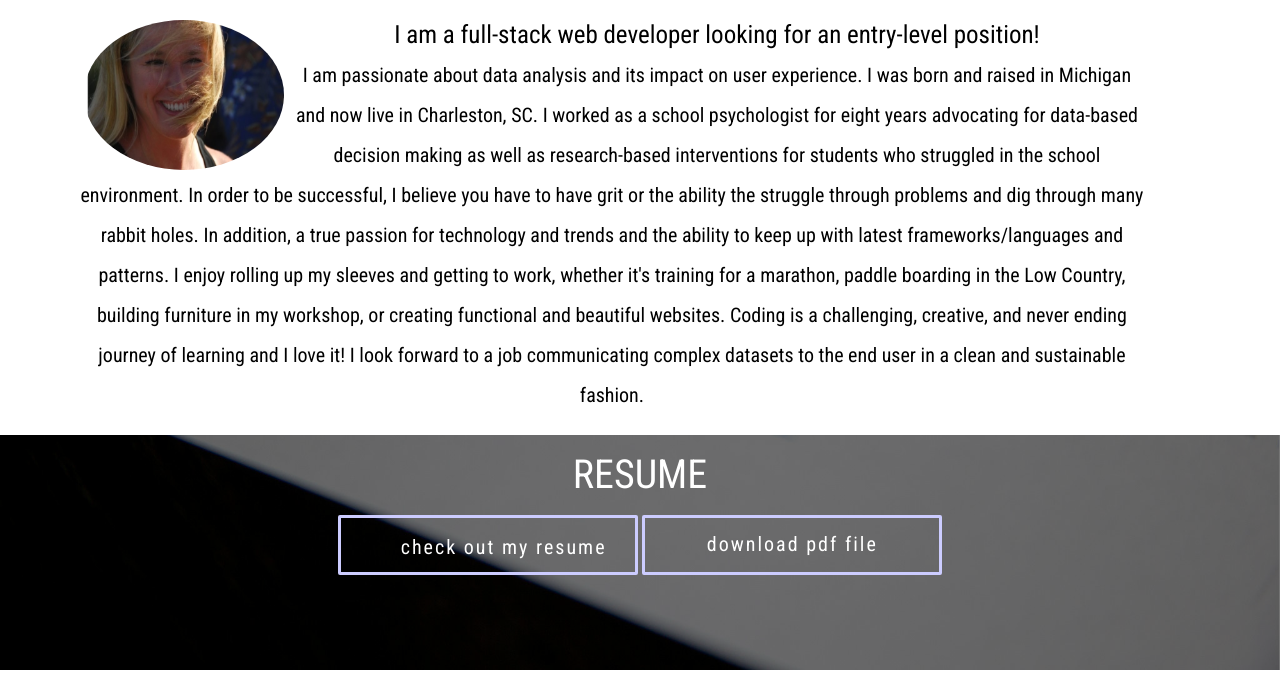
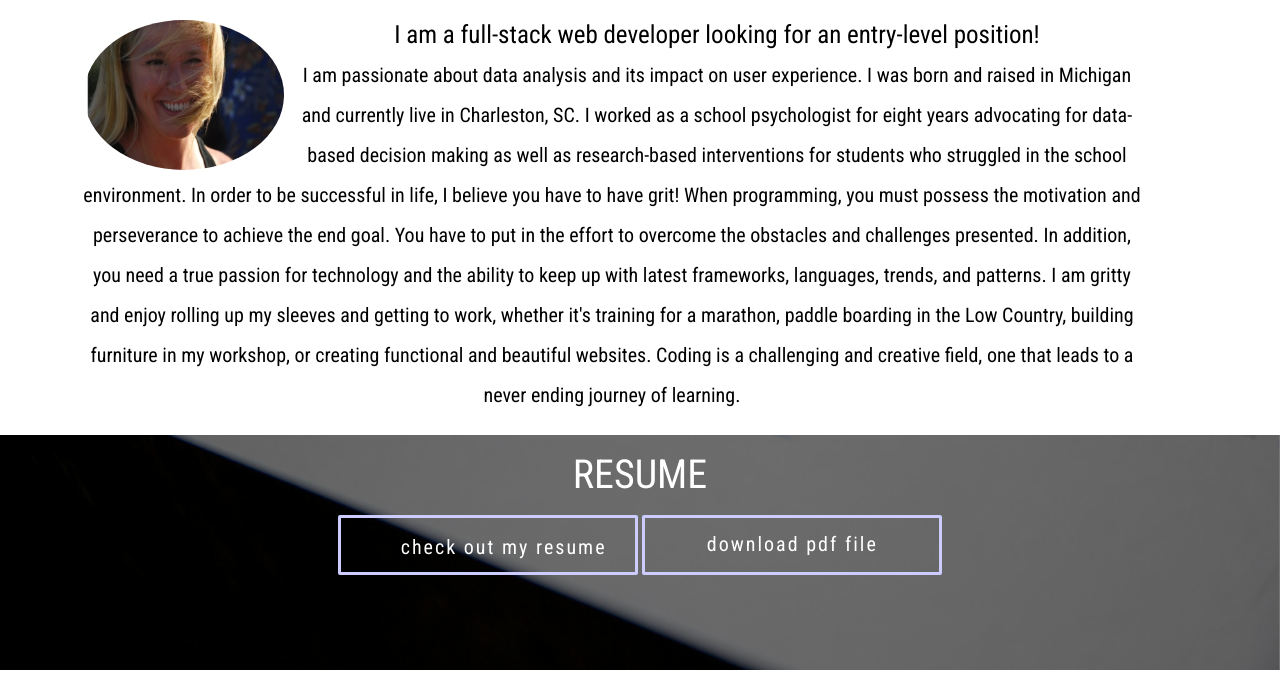
Before and after one commit to williamsl25/williamsl25.github.io, a website: page index.html in a window 1280 px wide. Shown: the part 665-1342 px from the top of the page. Drawn offline with nearby package versions, Linux system fonts and the light colour scheme.

Commit message:
revised about me

```diff
--- a/index.html
+++ b/index.html
@@ -61,8 +61,7 @@
           <img src="images/me.JPG" alt="..." class="img-circle">
           <p class="caption"> I am a full-stack web developer looking for an entry-level position!</p>
 
-          <p> I am passionate about data analysis and its impact on user experience. I was born and raised in Michigan and now live in Charleston, SC. I worked as a school psychologist for eight years advocating for data-based decision making as well as research-based interventions for students who struggled in the school environment. In order to be successful, I believe you have to have grit or the ability the struggle through problems and dig through many rabbit holes.  In addition, a true passion for technology and trends and the ability to keep up with latest frameworks/languages and patterns. I enjoy rolling up my sleeves and getting to work, whether it's training for a marathon, paddle boarding in the Low Country, building furniture in my workshop, or creating functional and beautiful websites. Coding is a challenging, creative, and never ending journey of learning and I love it! I look forward to a job communicating complex datasets to the end user in a clean and sustainable fashion.
-
+          <p> I am passionate about data analysis and its impact on user experience. I was born and raised in Michigan and currently live in Charleston, SC. I worked as a school psychologist for eight years advocating for data-based decision making as well as research-based interventions for students who struggled in the school environment. In order to be successful in life, I believe you have to have grit! When programming, you must possess the motivation and perseverance to achieve the end goal. You have to put in the effort to overcome the obstacles and challenges presented.  In addition, you need a true passion for technology and the ability to keep up with latest frameworks, languages, trends, and patterns. I am gritty and enjoy rolling up my sleeves and getting to work, whether it's training for a marathon, paddle boarding in the Low Country, building furniture in my workshop, or creating functional and beautiful websites. Coding is a challenging and creative field, one that leads to a never ending journey of learning.
           </p>
         <br>
       </div>
```
